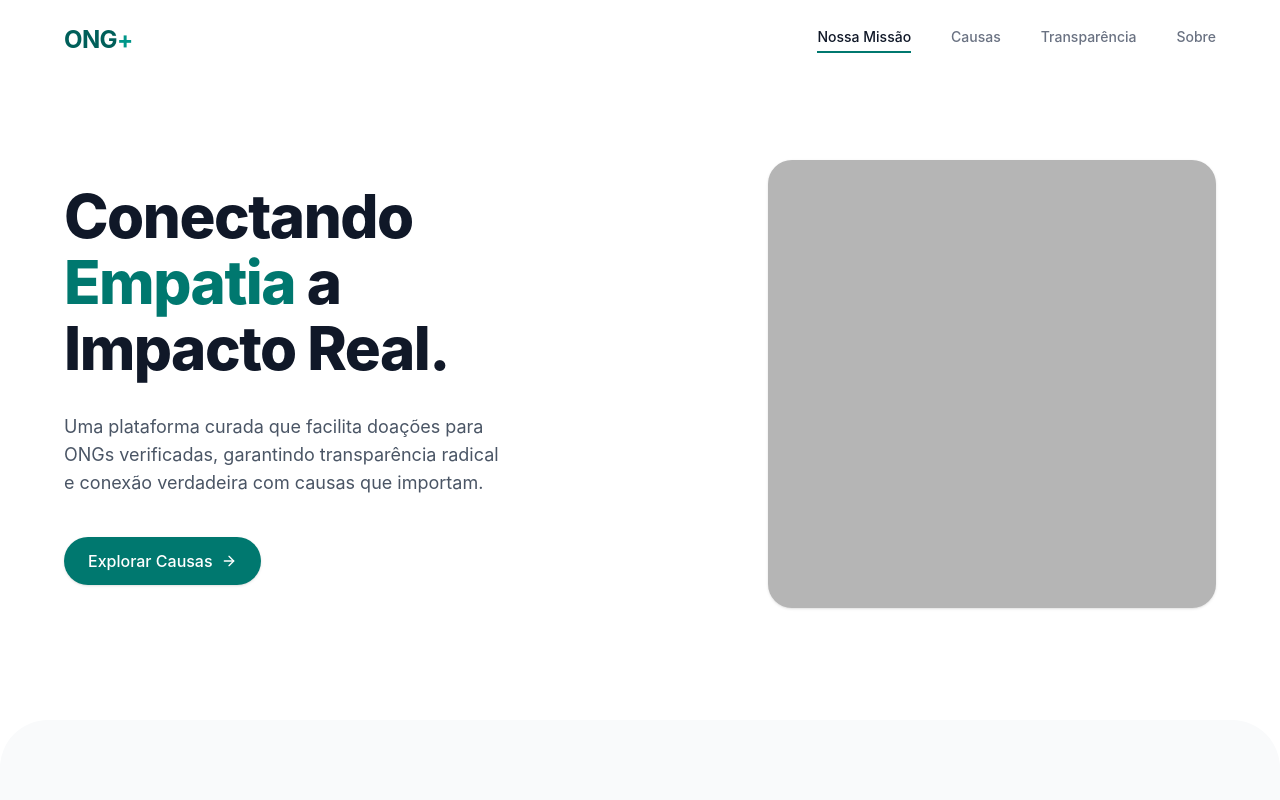
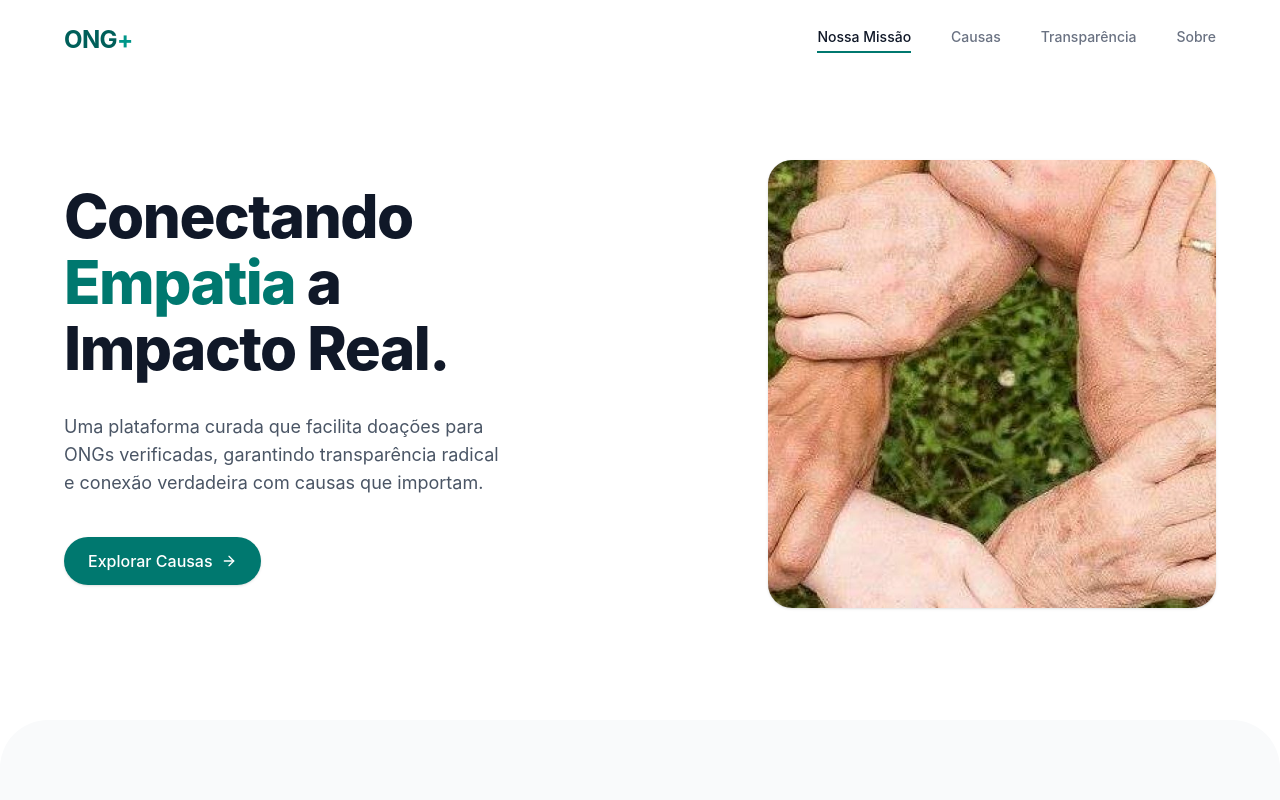
Before and after one commit to ONG-project/ongplus, a React (Vite) app: page / in a window 1280 px wide. Shown: the top 800 px of the page. Built offline with nearby package versions, Linux system fonts and the light colour scheme.

Commit message:
chore: add image to the landing page

```diff
--- a/src/LandingPage.jsx
+++ b/src/LandingPage.jsx
@@ -1,5 +1,6 @@
 import { CheckCircle, Users, HandHeart, ArrowRight } from 'lucide-react';
 import Navbar from './components/Navbar';
+import imagemGenerica from './assets/imagem_generica.jpg';
 
 const landingNavLinks = [
   { label: 'Nossa Missão', href: '#', active: true },
@@ -27,8 +28,11 @@ const Hero = () => (
       </div>
     </div>
     <div className="md:w-1/2 mt-12 md:mt-0 flex justify-end">
-      {/* Placeholder para a imagem */}
-      <div className="w-full max-w-md aspect-square bg-[#B5B5B5] rounded-3xl shadow-sm"></div>
+      <img
+        src={imagemGenerica}
+        alt="Pessoas unidas em apoio"
+        className="w-full max-w-md aspect-square object-cover rounded-3xl shadow-sm"
+      />
     </div>
   </section>
 );
```
Also changed, not shown: src/assets/imagem_generica.jpg (added).
